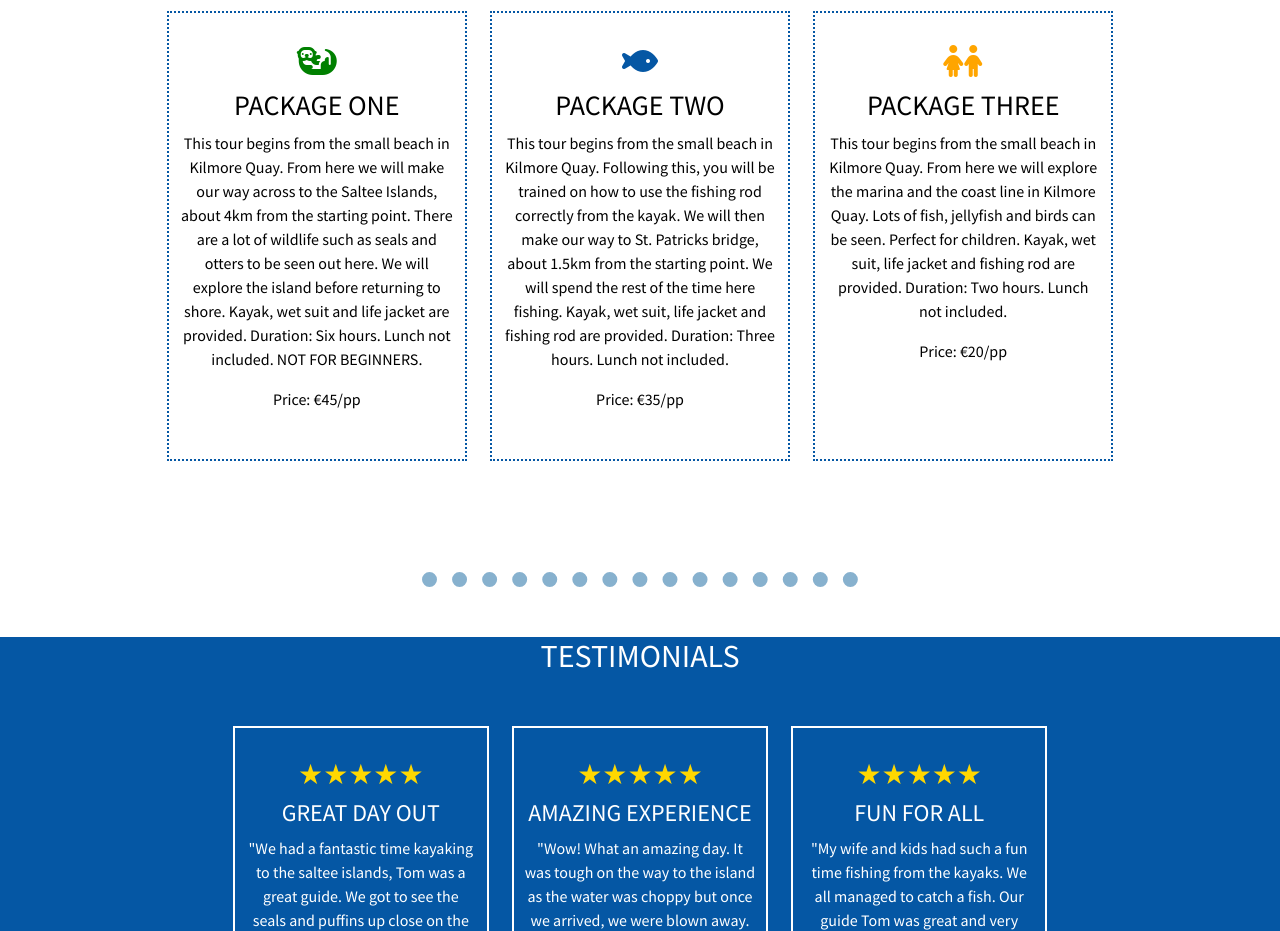
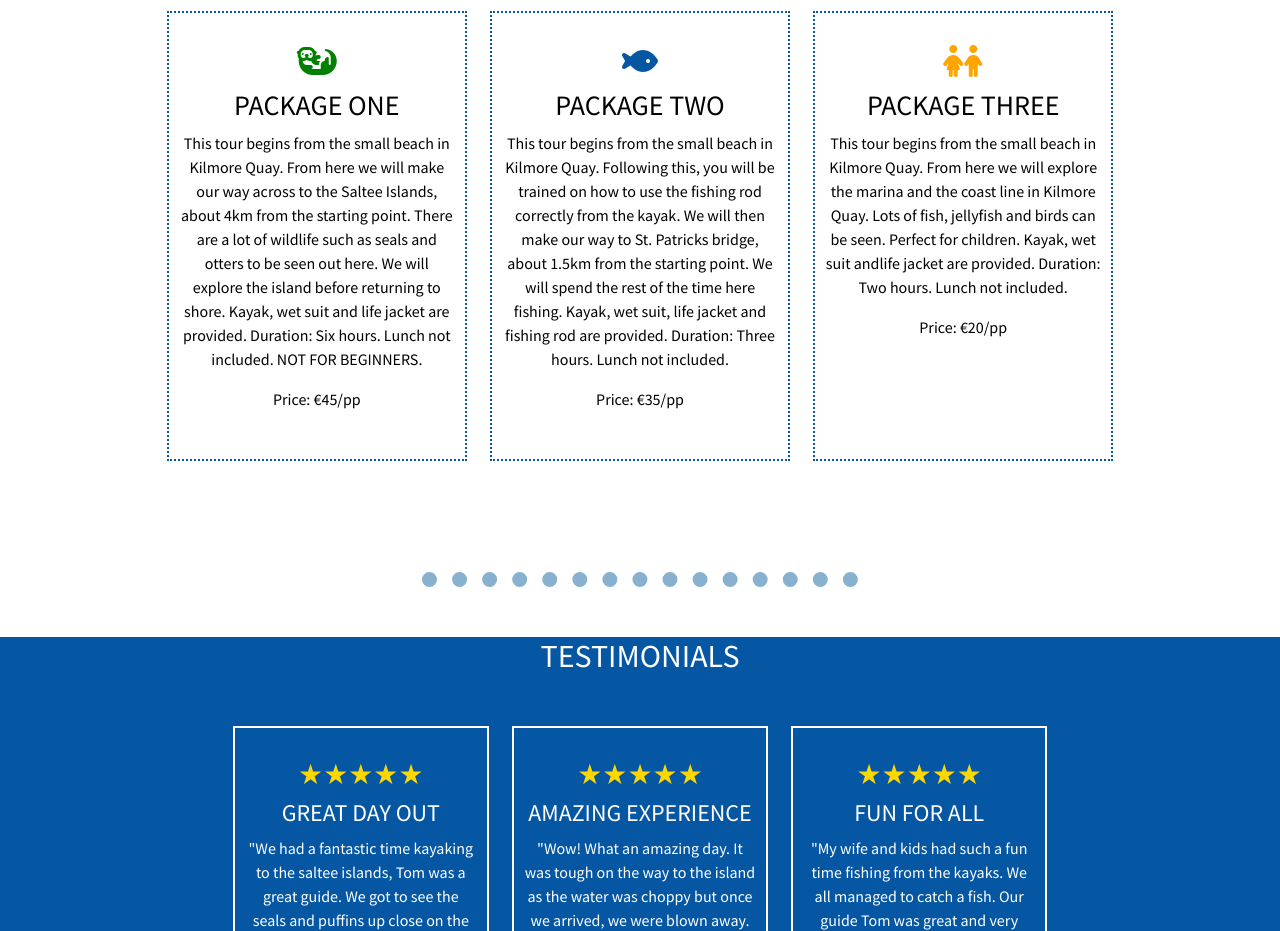
Before and after one commit to danieljjb/kayak-tours, a plain HTML site: page index.html in a window 1280 px wide. Shown: the part 1680-2611 px from the top of the page. Drawn offline with nearby package versions, Linux system fonts and the light colour scheme.

Commit message:
Change text in tours paragraph

```diff
--- a/index.html
+++ b/index.html
@@ -85,7 +85,7 @@
                 <h2><i id="children" class="fa-solid fa-children"></i></h2>
                 <h3>Package Three</h3>
                 <p>This tour begins from the small beach in Kilmore Quay. From here we will explore the marina and the coast line in Kilmore Quay. Lots of fish, jellyfish and birds
-                    can be seen. Perfect for children. Kayak, wet suit, life jacket and fishing rod are provided. Duration: Two hours. Lunch not included.</p>
+                    can be seen. Perfect for children. Kayak, wet suit andlife jacket are provided. Duration: Two hours. Lunch not included.</p>
                 <p>Price: €20/pp</p>
             </div>
         </div>
```
